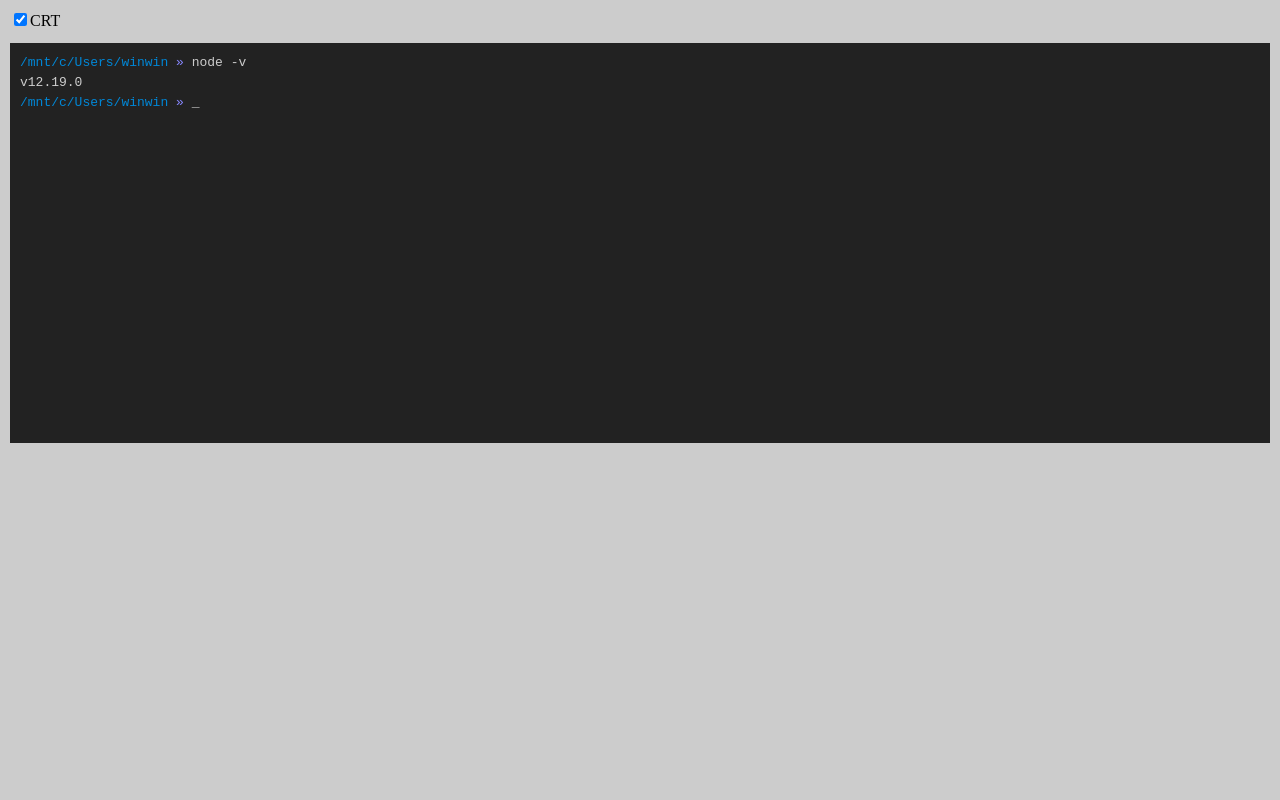
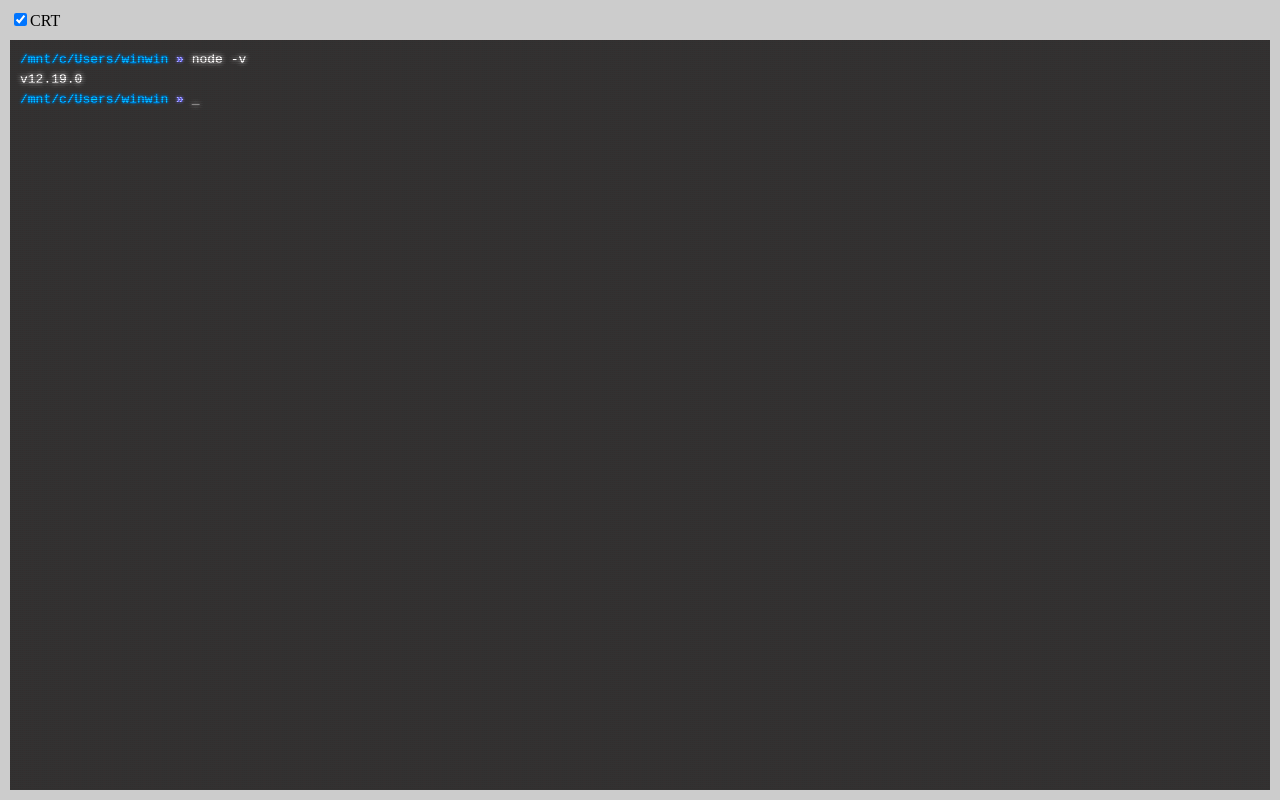
Before and after one commit to YuJianghao/winwintoolbox, a website: page css/old-CRT/index.html in a window 1280 px wide. Drawn offline with Linux system fonts and the light colour scheme.

Commit message:
old-crt:update

```diff
--- a/css/old-CRT/index.css
+++ b/css/old-CRT/index.css
@@ -6,9 +6,6 @@
 }
 * {
   box-sizing: border-box;
-}
-label{
-  user-select: none;
 }
 html,
 body {
@@ -19,13 +16,19 @@ body {
   padding: 10px;
   margin: 0;
   background-color: #ccc;
+  display: flex;
+  flex-direction: column;
 }
-body > *{
+label{
+  user-select: none;
   margin-bottom: 10px;
 }
 pre {
+  margin:0;
   min-height: 400px;
   padding: 10px;
+  flex: 1;
+  height: 0;
 
   white-space: pre-wrap;
   word-break: normal;
--- a/css/old-CRT/index.html
+++ b/css/old-CRT/index.html
@@ -10,7 +10,7 @@
     <label>
       <input type="checkbox" title="crt" id="crt" checked>CRT
     </label>
-<pre>
+<pre class="crt">
 <span class="blue">/mnt/c/Users/winwin</span> <span class="purple">»</span> node -v</span>
 v12.19.0</span>
 <span class="blue">/mnt/c/Users/winwin</span> <span class="purple">»</span></span> _
```
